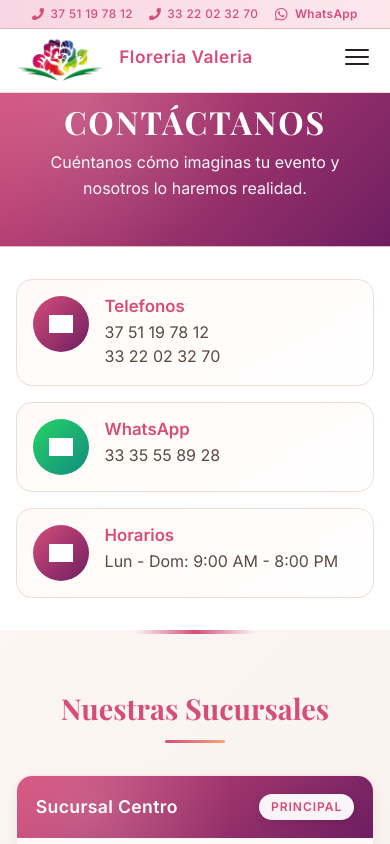
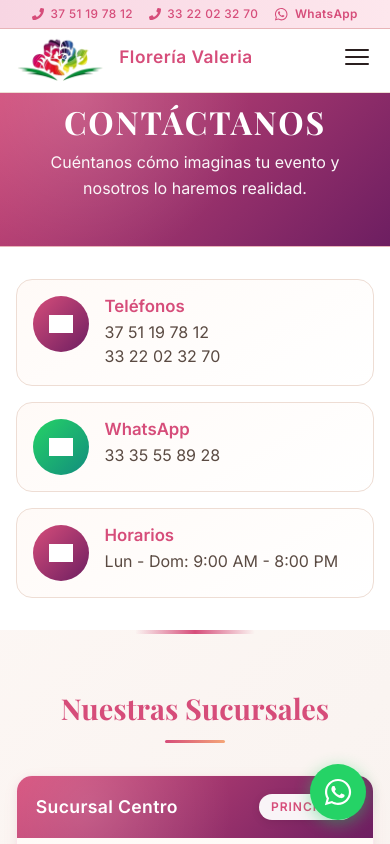
Before and after one commit to IsabelQuijada/FloreriaRefactored, a React (Vite) app: page /contacto in a window 390 px wide. Shown: the top 844 px of the page. Built offline with nearby package versions, Linux system fonts and the light colour scheme; grey boxes are pictures that could not be loaded.

Commit message:
Improves mobile layout

```diff
--- a/src/App.tsx
+++ b/src/App.tsx
@@ -1,4 +1,5 @@
-import { Routes, Route } from 'react-router-dom';
+import { useEffect } from 'react';
+import { Routes, Route, useLocation } from 'react-router-dom';
 import './index.css';
 import Navbar from './components/Navbar/Navbar';
 import Hero from './components/Hero/Hero';
@@ -9,6 +10,13 @@
 import ProductsPage from './pages/ProductsPage/ProductsPage';
 import NosotrosPage from './pages/NosotrosPage/NosotrosPage';
 import ContactoPage from './pages/ContactoPage/ContactoPage';
+import WhatsAppButton from './components/WhatsAppButton/WhatsAppButton';
+
+function ScrollToTop() {
+  const { pathname } = useLocation();
+  useEffect(() => { window.scrollTo(0, 0); }, [pathname]);
+  return null;
+}
 
 function HomePage() {
   return (
@@ -24,6 +32,7 @@
 function App() {
   return (
     <>
+      <ScrollToTop />
       <Navbar />
       <Routes>
         <Route path="/" element={<HomePage />} />
@@ -32,6 +41,7 @@
         <Route path="/productos/:categorySlug" element={<ProductsPage />} />
       </Routes>
       <Footer />
+      <WhatsAppButton />
     </>
   );
 }
--- a/src/components/Footer/Footer.tsx
+++ b/src/components/Footer/Footer.tsx
@@ -43,7 +43,7 @@
           <div className={styles.col}>
             <h4 className={styles.colTitle}>Sobre Nosotros</h4>
             <ul className={styles.colLinks}>
-              <li><Link to="/nosotros">Quienes Somos</Link></li>
+              <li><Link to="/nosotros">Quiénes Somos</Link></li>
               <li><Link to="/nosotros">Nuestra Historia</Link></li>
             </ul>
           </div>
--- a/src/components/Navbar/Navbar.tsx
+++ b/src/components/Navbar/Navbar.tsx
@@ -74,7 +74,7 @@
       <nav className={styles.navbar}>
         <Link to="/" className={styles.logo}>
           <img src={logoImg} alt="Florería Valeria logo" className={styles.logoImg} />
-          <span>Floreria Valeria</span>
+          <span>Florería Valeria</span>
         </Link>
 
         <ul className={styles.navLinks}>
@@ -149,7 +149,7 @@
               className={styles.signInBtn}
               onClick={() => { navigate('/contacto'); setMenuOpen(false); }}
             >
-              Contactanos
+              Contáctanos
             </button>
             <div className={styles.socialIcons}>
               <a
--- /dev/null
+++ b/src/components/WhatsAppButton/WhatsAppButton.module.css
@@ -0,0 +1,29 @@
+.btn {
+  display: none;
+}
+
+@media (max-width: 1023px) {
+  .btn {
+    display: flex;
+    align-items: center;
+    justify-content: center;
+    position: fixed;
+    bottom: 1.5rem;
+    right: 1.5rem;
+    z-index: 1000;
+    width: 56px;
+    height: 56px;
+    border-radius: 50%;
+    background: #25D366;
+    color: #ffffff;
+    box-shadow: 0 4px 16px rgba(37, 211, 102, 0.45);
+    text-decoration: none;
+    transition: transform 0.2s ease, box-shadow 0.2s ease;
+  }
+
+  .btn:hover,
+  .btn:active {
+    transform: scale(1.1);
+    box-shadow: 0 6px 24px rgba(37, 211, 102, 0.6);
+  }
+}
--- /dev/null
+++ b/src/components/WhatsAppButton/WhatsAppButton.tsx
@@ -0,0 +1,20 @@
+import React from 'react';
+import { FaWhatsapp } from 'react-icons/fa';
+import styles from './WhatsAppButton.module.css';
+
+const WHATSAPP_URL =
+  'https://wa.me/523335558928?text=Hola,%20me%20interesan%20sus%20flores';
+
+const WhatsAppButton: React.FC = () => (
+  <a
+    href={WHATSAPP_URL}
+    target="_blank"
+    rel="noopener noreferrer"
+    aria-label="Contáctanos por WhatsApp"
+    className={styles.btn}
+  >
+    <FaWhatsapp size={30} />
+  </a>
+);
+
+export default WhatsAppButton;
--- a/src/constants/categories.ts
+++ b/src/constants/categories.ts
@@ -214,9 +214,9 @@
       },
       {
         id: 'hermita',
-        name: 'Hermita',
+        name: 'Ermita',
         slug: 'hermita',
-        description: 'Arreglos florales tradicionales para hermitas y lugares de oración, honrando la fe con belleza floral.',
+        description: 'Arreglos florales tradicionales para ermitas y lugares de oración, honrando la fe con belleza floral.',
         folder: 'hermita'
       }
     ]
--- a/src/constants/occasions.ts
+++ b/src/constants/occasions.ts
@@ -58,7 +58,7 @@
   },
   {
     id: 8,
-    title: 'PARA RECORDAR Y...',
+    title: 'PARA RECORDAR Y DESPEDIR',
     subtitle: 'Un último homenaje con amor',
     image: '/src/assets/paraRecordarYHonrar.avif',
     categorySlug: 'galeria-funeraria'
--- a/src/constants/pagesContent.ts
+++ b/src/constants/pagesContent.ts
@@ -39,14 +39,14 @@
 
 export const ABOUT_PAGE_CONTENT = {
   heroTitle: 'NUESTRA HISTORIA',
-  heroSubtitle: 'Mas de dos decadas creando momentos inolvidables',
-  sectionTitle: 'La Historia de Floreria Valeria',
+  heroSubtitle: 'Más de dos décadas creando momentos inolvidables',
+  sectionTitle: 'La Historia de Florería Valeria',
   intro:
-    'En el corazon de Cocula, Jalisco, nuestra historia comenzo en el ano 2000, movida por el carino a las flores y a nuestra gente. Aidee Camacho, con el apoyo de su familia y muchas ganas de compartir belleza, abrio las puertas de Floreria Valeria.',
+    'En el corazón de Cocula, Jalisco, nuestra historia comenzó en el año 2000, movida por el cariño a las flores y a nuestra gente. Aidee Camacho, con el apoyo de su familia y muchas ganas de compartir belleza, abrió las puertas de Florería Valeria.',
   paragraphs: [
-    'Empezamos en un pequeno local del centro, donde cada arreglo se hacia con dedicacion y mucho amor. Pronto, nuestros clientes se volvieron amigos, y sus historias y celebraciones tambien fueron parte de la nuestra.',
-    'Con el tiempo, la floreria fue creciendo, pero nunca perdimos ese trato cercano y familiar. Cada ramo y cada arreglo lleva un pedacito de nosotros, acompanando bodas, quinceaneras, aniversarios, despedidas y muchos momentos importantes de la vida.',
-    'Hoy, mas de 20 anos despues, Floreria Valeria sigue siendo un negocio familiar y parte de la comunidad. Seguimos trabajando con el mismo carino y compromiso, agradecidos de ser parte de tantos recuerdos y celebraciones.',
+    'Empezamos en un pequeño local del centro, donde cada arreglo se hacía con dedicación y mucho amor. Pronto, nuestros clientes se volvieron amigos, y sus historias y celebraciones también fueron parte de la nuestra.',
+    'Con el tiempo, la florería fue creciendo, pero nunca perdimos ese trato cercano y familiar. Cada ramo y cada arreglo lleva un pedacito de nosotros, acompañando bodas, quinceañeras, aniversarios, despedidas y muchos momentos importantes de la vida.',
+    'Hoy, más de 20 años después, Florería Valeria sigue siendo un negocio familiar y parte de la comunidad. Seguimos trabajando con el mismo cariño y compromiso, agradecidos de ser parte de tantos recuerdos y celebraciones.',
   ],
   imageUrl:
     '/src/assets/testtes.jpeg',
@@ -56,11 +56,11 @@
 
 export const ABOUT_VALUES: AboutValue[] = [
   {
-    title: 'Pasion',
+    title: 'Pasión',
     description:
-      'Cada arreglo floral es creado con amor y dedicacion, reflejando la pasion que sentimos por nuestro arte.',
+      'Cada arreglo floral es creado con amor y dedicación, reflejando la pasión que sentimos por nuestro arte.',
     iconUrl: '/src/assets/pasion.png',
-    iconAlt: 'Pasion',
+    iconAlt: 'Pasión',
   },
   {
     title: 'Calidad',
@@ -72,31 +72,31 @@
   {
     title: 'Confianza',
     description:
-      'Mas de 20 anos de experiencia nos respaldan como la floreria de confianza en Cocula y sus alrededores.',
+      'Más de 20 años de experiencia nos respaldan como la florería de confianza en Cocula y sus alrededores.',
     iconUrl: '/src/assets/confianza.png',
     iconAlt: 'Confianza',
   },
   {
-    title: 'Tradicion',
+    title: 'Tradición',
     description:
-      'Honramos las tradiciones florales mexicanas mientras incorporamos tecnicas y estilos contemporaneos.',
+      'Honramos las tradiciones florales mexicanas mientras incorporamos técnicas y estilos contemporáneos.',
     iconUrl: '/src/assets/tradicion.png',
-    iconAlt: 'Tradicion',
+    iconAlt: 'Tradición',
   },
 ];
 
 export const ABOUT_TEAM = {
   title: 'Nuestro Equipo',
   intro:
-    'Detras de cada arreglo floral hay un equipo de artistas apasionados por su trabajo, comprometidos con brindar la mejor experiencia a nuestros clientes.',
+    'Detrás de cada arreglo floral hay un equipo de artistas apasionados por su trabajo, comprometidos con brindar la mejor experiencia a nuestros clientes.',
 } as const;
 
 export const ABOUT_TEAM_MEMBERS: AboutTeamMember[] = [
   {
     name: 'Aidee Camacho',
-    role: 'Fundadora y Disenadora Principal',
+    role: 'Fundadora y Diseñadora Principal',
     description:
-      'Con mas de 20 anos de experiencia, Aidee sigue siendo el corazon creativo de la floreria.',
+      'Con más de 20 años de experiencia, Aidee sigue siendo el corazón creativo de la florería.',
     imageUrl:
      '/src/assets/perfilPicture.png',
     imageAlt: 'Aidee Camacho',
@@ -105,7 +105,7 @@
     name: 'Nuestro Equipo',
     role: 'Artistas Florales',
     description:
-      'Un equipo comprometido con la excelencia y la atencion personalizada en cada proyecto.',
+      'Un equipo comprometido con la excelencia y la atención personalizada en cada proyecto.',
     imageUrl:
       '/src/assets/perfilPicture.jpeg',
     imageAlt: 'Equipo',
@@ -121,11 +121,11 @@
 
 export const CONTACT_QUICK_ITEMS: ContactQuickItem[] = [
   {
-    title: 'Telefonos',
+    title: 'Teléfonos',
     value: '37 51 19 78 12 / 33 22 02 32 70',
     href: 'tel:3751197812',
     iconUrl: 'https://cdn-icons-png.flaticon.com/128/126/126509.png',
-    iconAlt: 'Telefono',
+    iconAlt: 'Teléfono',
     kind: 'phone',
   },
   {
@@ -167,22 +167,22 @@
 
 export const CONTACT_INFO_CARDS: ContactInfoCard[] = [
   {
-    title: 'Envio a Domicilio',
+    title: 'Envío a Domicilio',
     description:
-      'Entregamos en todo el municipio de Cocula con el cuidado que tus flores merecen. Horarios de entrega: Lun - Dom: 09:00 AM - 06:00 PM. Costo adicional por envio.',
+      'Entregamos en todo el municipio de Cocula con el cuidado que tus flores merecen. Horarios de entrega: Lun - Dom: 09:00 AM - 06:00 PM. Costo adicional por envío.',
     iconUrl: 'https://cdn-icons-png.flaticon.com/128/2769/2769339.png',
-    iconAlt: 'Envio',
+    iconAlt: 'Envío',
   },
   {
-    title: 'Metodos de Pago',
+    title: 'Métodos de Pago',
     description: 'Aceptamos efectivo y transferencias bancarias. Expedimos factura si la requieres.',
     iconUrl: 'https://cdn-icons-png.flaticon.com/128/1170/1170576.png',
     iconAlt: 'Pago',
   },
   {
-    title: 'Atencion Personalizada',
-    description: 'Nuestro equipo te ayudara a crear el arreglo perfecto para cada ocasion especial.',
+    title: 'Atención Personalizada',
+    description: 'Nuestro equipo te ayudará a crear el arreglo perfecto para cada ocasión especial.',
     iconUrl: 'https://cdn-icons-png.flaticon.com/128/3135/3135715.png',
-    iconAlt: 'Atencion',
+    iconAlt: 'Atención',
   },
 ];
--- a/src/constants/productDescriptions.ts
+++ b/src/constants/productDescriptions.ts
@@ -45,7 +45,7 @@
   'ramo-girasoles1': 'Ramo vibrante de girasoles frescos que irradia alegría y vitalidad positiva.',
   'ramo-girasoles2': 'Diseño floral con girasoles que aporta calidez y luminosidad al ambiente.',
   'ramo-girasoles3': 'Ramo de girasoles con presentación tradicional y flores de campo frescas.',
-  'ramo-girasoles4': 'Combinación única de girasoles que simboliza felicidad y energia positiva.'
+  'ramo-girasoles4': 'Combinación única de girasoles que simboliza felicidad y energía positiva.'
 };
 
 // Ramos Clásicos Descriptions - Ramo Mix
--- a/src/pages/NosotrosPage/NosotrosPage.tsx
+++ b/src/pages/NosotrosPage/NosotrosPage.tsx
@@ -82,9 +82,9 @@
       </section>
 
       <RibbonFooter
-        title="TU COMPLICE EN MOMENTOS ESPECIALES"
-        subtitle="Nos encanta ayudarte a crear recuerdos inolvidables con flores frescas, entregas puntuales y disenos unicos hechos con amor."
-        buttonLabel="CONTACTANOS"
+        title="TU CÓMPLICE FLORAL"
+        subtitle="Flores frescas, diseños únicos y entregas a tiempo, siempre con amor."
+        buttonLabel="CONTÁCTANOS"
         buttonHref="https://wa.me/523335558928?text=Hola,%20me%20interesan%20sus%20flores"
       />
     </main>
```
Also changed, not shown: src/components/Ocasiones/Ocasiones.module.css (+14 -1 lines), src/components/ProductGrid/ProductGrid.module.css (+6 -2 lines).
